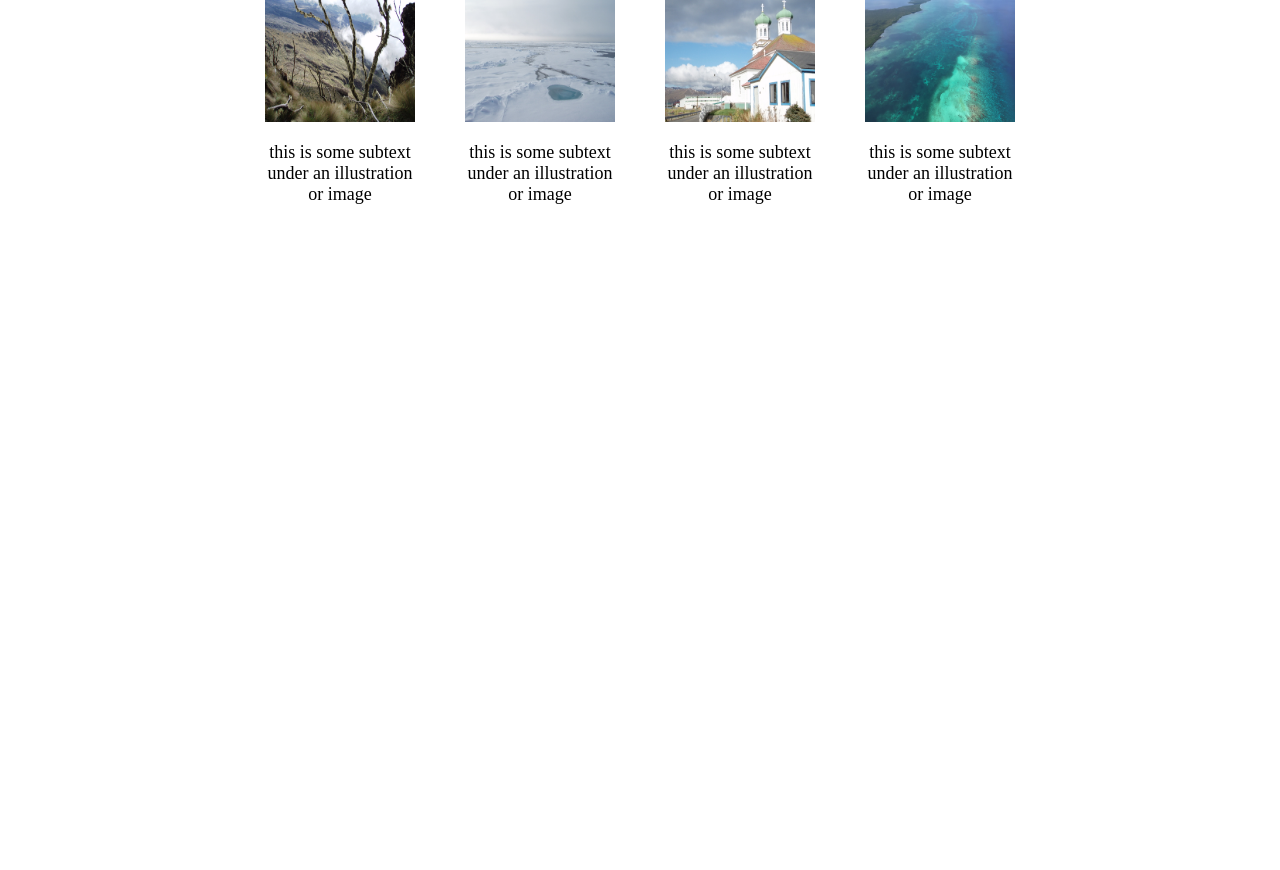
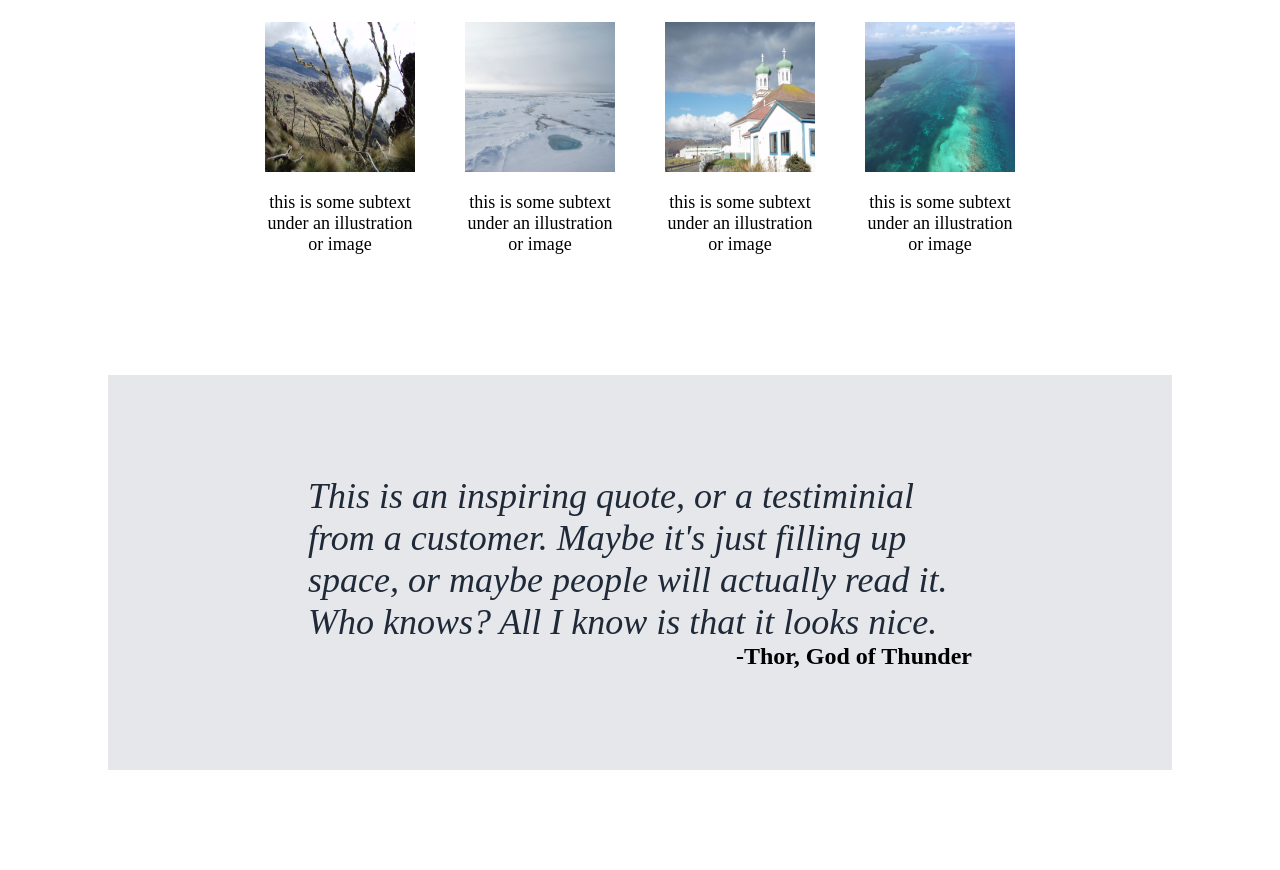
Before and after one commit to TheKillerWallaby/LandingPage, a plain HTML site: page index.html in a window 1280 px wide. Shown: the part 681-1551 px from the top of the page. Before the commit the page ends 914 px from the top, so only its background shows below. Drawn offline with Linux system fonts and the light colour scheme.

Commit message:
Added quote block

```diff
--- a/index.html
+++ b/index.html
@@ -62,6 +62,18 @@
             </div>
         </div>
    </div>
+   <div class="quote_block">
+        <div class="quote_words">
+            <div class="inspiring_quote">
+                This is an inspiring quote, or a testiminial from a customer. Maybe it's just filling up space, or maybe
+                people will actually read it. Who knows? All I know is that it looks nice.
+            </div>
+            <div class="inspiring_author">
+                -Thor, God of Thunder
+            </div>
+        </div>
+   </div>
+   </body>
 </body>
 
 
--- a/styles.css
+++ b/styles.css
@@ -4,6 +4,8 @@
     justify-content: space-between;
     align-items:center;
     background-color: #1F2937;
+    margin-left: 100px;
+    margin-right:100px;
 
 }
 
@@ -37,6 +39,8 @@ nav {
     padding: 120px;
     justify-content: space-between;
     align-items: center;
+    margin-left: 100px;
+    margin-right:100px;
 
 }
 
@@ -104,5 +108,39 @@ p2 {
     font-size: 36px;
     font-weight: bolder;
     padding: 20px;
+    margin: 25px;
 
 }
+
+.quote_block {
+    display: flex;
+    background-color: #E5E7EB;
+    margin-top: 100px;
+    margin-bottom: 100px;
+    margin-left: 100px;
+    margin-right:100px;
+}
+
+.quote_words {
+    display: flex;
+    padding-top: 100px;
+    padding-bottom: 100px;
+    padding-left: 200px;
+    padding-right: 200px;
+    flex-direction: column;
+    justify-content: center;
+    align-items: center;
+}
+
+.inspiring_quote {
+    font-size: 36px;
+    font-style: italic;
+    color: #1F2937;
+}
+
+.inspiring_author {
+    display:flex;
+    font-size: 24px;
+    font-weight: bolder;
+    align-self: flex-end;
+}
```
